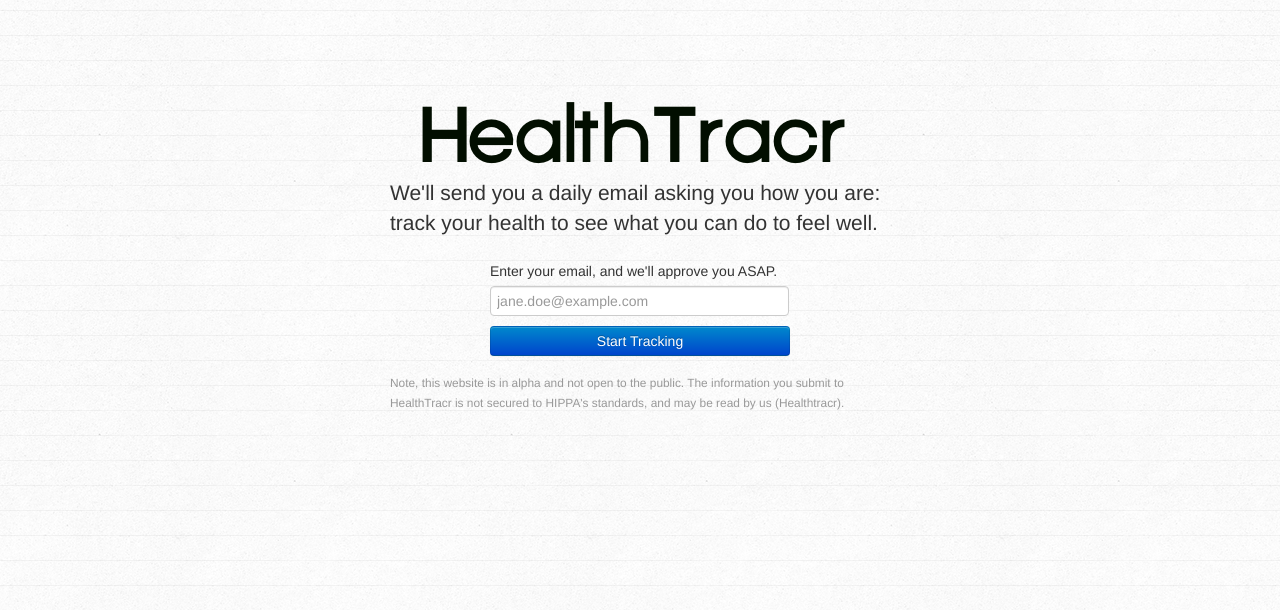
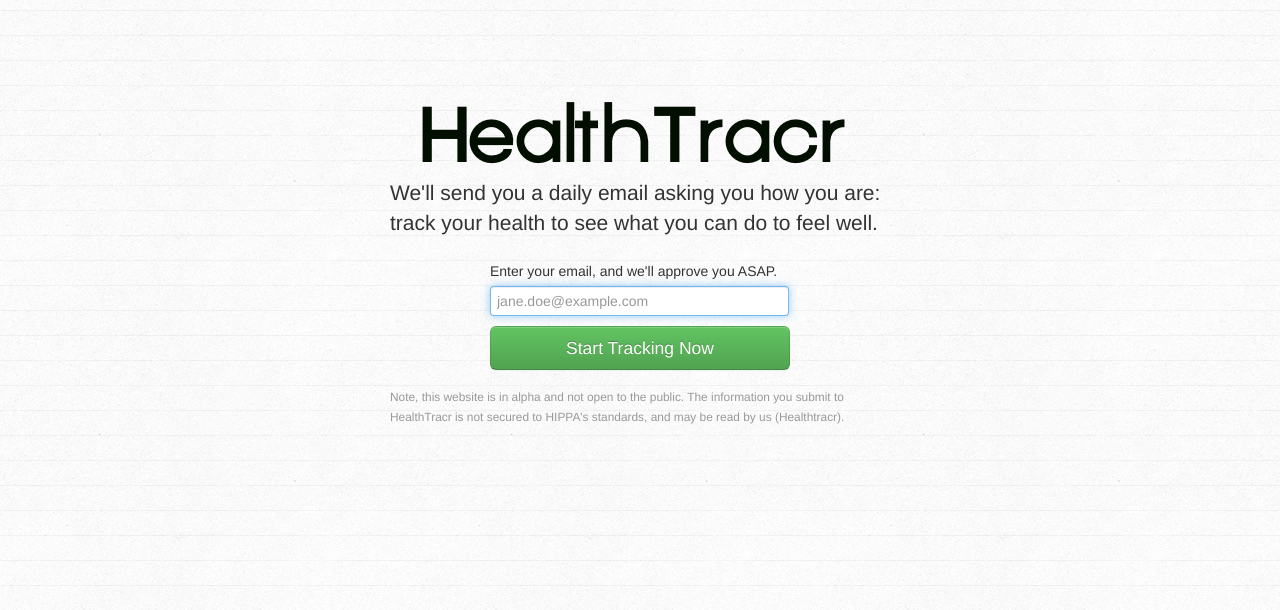
Before and after one commit to ihodes/healthtracker, a Flask app: page / in a window 1280 px wide. Shown: the top 610 px of the page. Run offline with Flask 2, Linux system fonts and the light colour scheme.

Commit message:
improve landing page

```diff
--- a/healthtracker/templates/landing.html
+++ b/healthtracker/templates/landing.html
@@ -16,10 +16,10 @@
     {% endwith %}
     <form action="/subscribe" method="post" class="form">
       <label>Enter your email, and we'll approve you ASAP.</label>
-      <input type="text" placeholder="jane.doe@example.com" name="email"/>
+      <input type="text" placeholder="jane.doe@example.com" name="email" autofocus/>
 
       <input type="submit" name="submit"
-             value="Start Tracking" class="btn btn-primary btn-block"/>
+             value="Start Tracking Now" class="btn btn-success btn-block btn-large"/>
     </form>
 
 
```
